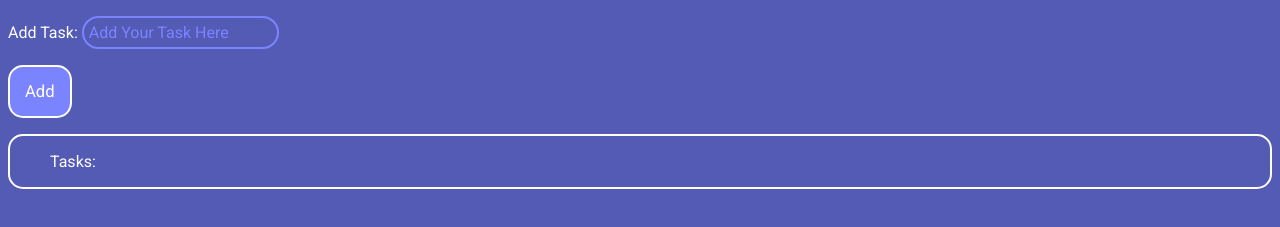
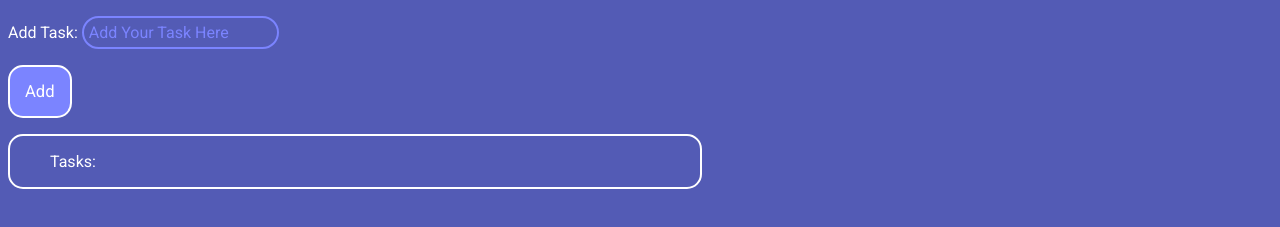
Before and after one commit to vitorbjcc/To-Do_WebSite, a plain HTML site: page index.html in a window 1280 px wide. Shown: the part 145-372 px from the top of the page. Drawn offline with Linux system fonts and the light colour scheme.

Commit message:
Change <ul> width

```diff
--- a/index.html
+++ b/index.html
@@ -96,6 +96,7 @@
         {
             border: 2px solid #fff;
             border-radius: 15px;
+            width: 650px;
         }
     </style>
     <script>
```
